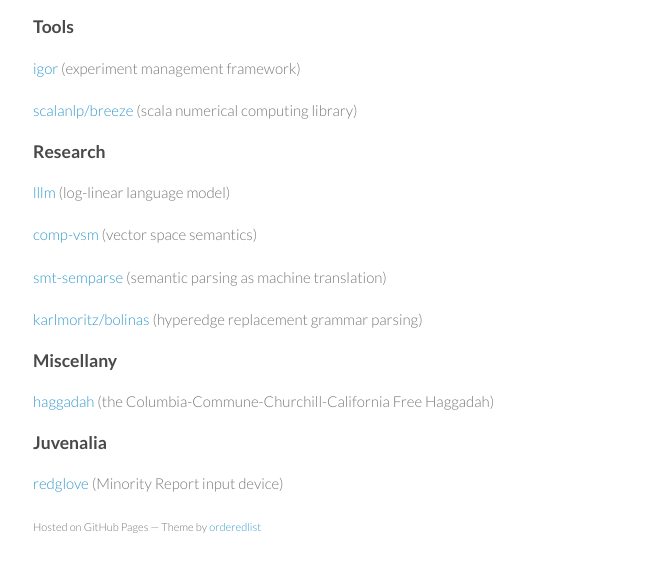
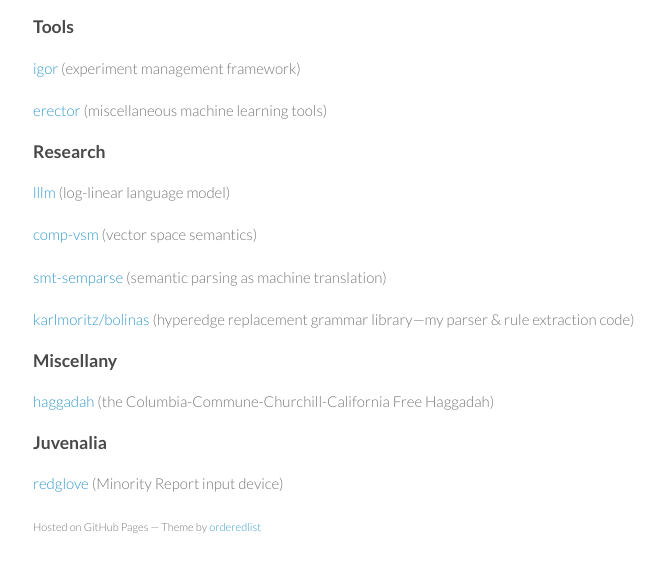
Before and after one commit to jacobandreas/jacobandreas.github.io, a plain HTML site: page index.html in a window 1280 px wide. Shown: the part 134-706 px from the top of the page, without its empty margins (177-842 px from the left). Drawn offline with Linux system fonts and the light colour scheme.

Commit message:
Update index.html

```diff
--- a/index.html
+++ b/index.html
@@ -28,7 +28,7 @@
 
 <p><a href="http://github.com/jacobandreas/igor">igor</a> (experiment management framework)</p>
 
-<p><a href="http://github.com/scalanlp.breeze">scalanlp/breeze</a> (scala numerical computing library)</p>
+<p><a href="http://github.com/jacobandreas/erector">erector</a> (miscellaneous machine learning tools)</p>
 
 <h3>
 <a name="research" class="anchor" href="#research"><span class="octicon octicon-link"></span></a>Research</h3>
@@ -39,7 +39,7 @@
 
 <p><a href="http://github.com/jacobandreas/smt-semparse">smt-semparse</a> (semantic parsing as machine translation)</p>
 
-<p><a href="http://github.com/karlmoritz/bolinas">karlmoritz/bolinas</a> (hyperedge replacement grammar parsing)</p>
+<p><a href="http://github.com/karlmoritz/bolinas">karlmoritz/bolinas</a> (hyperedge replacement grammar library&mdash;my parser & rule extraction code)</p>
 
 <h3>
 <a name="miscellany" class="anchor" href="#miscellany"><span class="octicon octicon-link"></span></a>Miscellany</h3>
```
